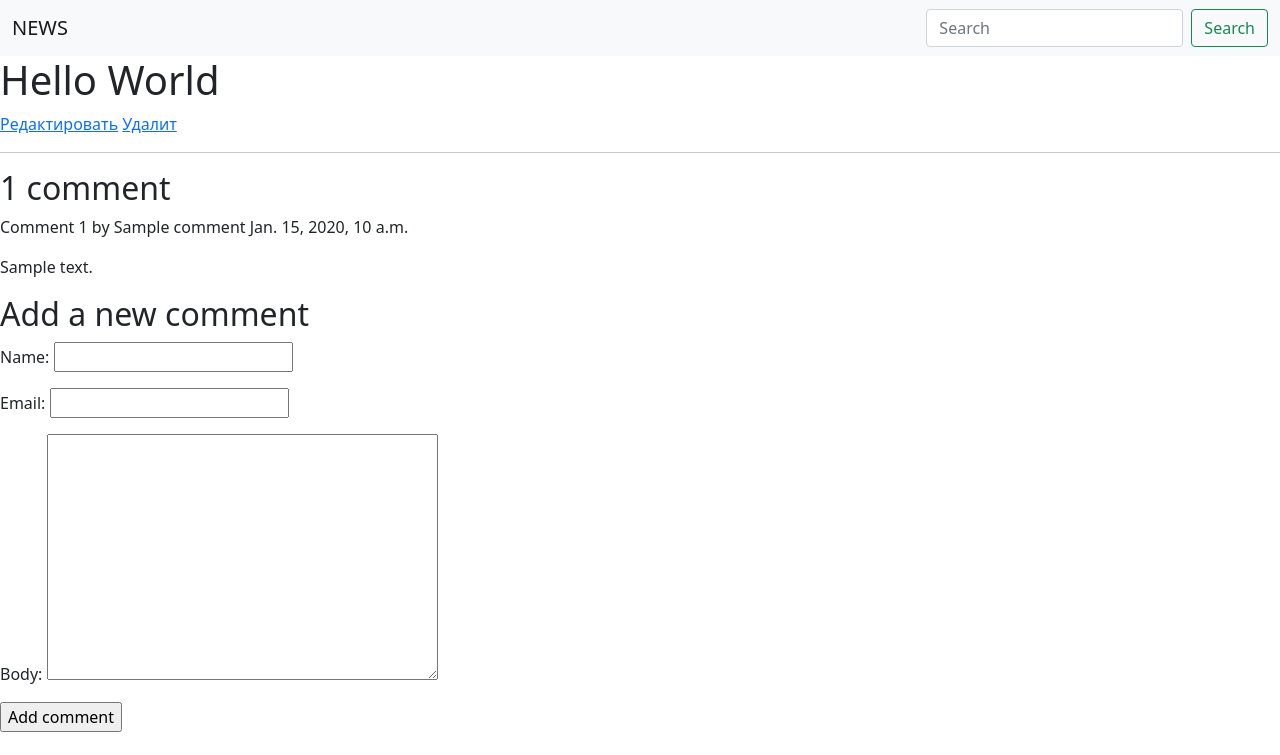
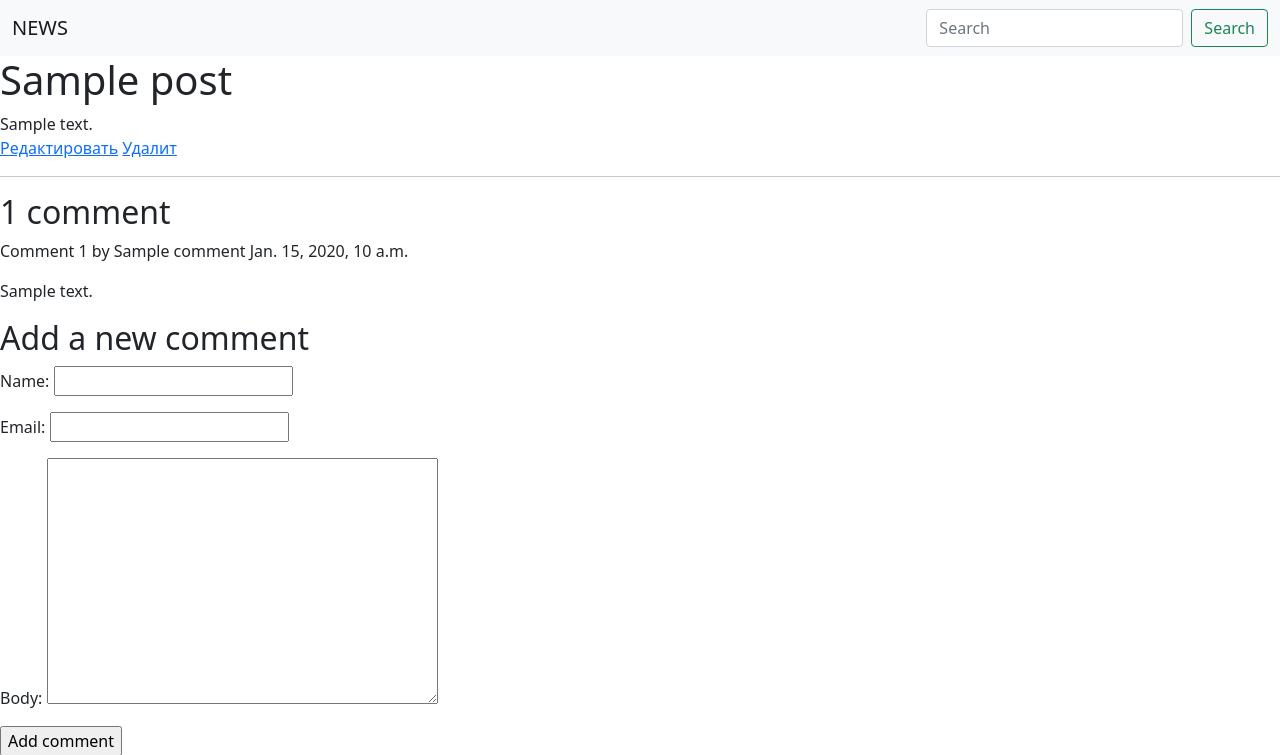
Before and after one commit to lncr/news, a Django app: page /posts/1/ in a window 1280 px wide. Shown: the top 755 px of the page. Run offline with Django 3.2, Linux system fonts and the light colour scheme; tables that the repository leaves empty hold one stand-in row (values such as "Sample post").

Commit message:
Add changes

```diff
--- a/comments/models.py
+++ b/comments/models.py
@@ -10,7 +10,7 @@ class Comment(models.Model):
     body = models.TextField()
     created = models.DateTimeField(auto_now_add=True)
     updated = models.DateTimeField(auto_now=True)
-    active = models.BooleanField(default=True)
+    is_active = models.BooleanField(default=True)
 
     def __str__(self):
         return f'Comment by {self.name} on {self.post}'
--- a/news/settings.py
+++ b/news/settings.py
@@ -65,6 +65,7 @@ TEMPLATES = [
                 'django.template.context_processors.request',
                 'django.contrib.auth.context_processors.auth',
                 'django.contrib.messages.context_processors.messages',
+                'posts.forms.add_search_form',
             ],
         },
     },
--- a/posts/forms.py
+++ b/posts/forms.py
@@ -12,3 +12,13 @@ class PostForm(forms.ModelForm):
 			'title': forms.TextInput(attrs={'class': 'form-control'}),
 			'body': forms.Textarea(attrs={'class':'form-control'}),
     }
+
+
+class SearchForm(forms.Form):
+
+    search_param = forms.CharField(widget=forms.TextInput(attrs={'class': "form-control me-2", 'type':"search", 'placeholder':"Search", 'aria-label':"Search"}))
+
+
+def add_search_form(request):
+    search_form = SearchForm()
+    return {'search_form': search_form}
--- a/posts/views.py
+++ b/posts/views.py
@@ -1,27 +1,40 @@
 from django.views import View
 from django.shortcuts import render, get_object_or_404, redirect, reverse
 from posts.models import Post
-from posts.forms import PostForm
+from posts.forms import PostForm, SearchForm
 from comments.forms import CommentForm
 
 
 def posts_list_view(request):
-    posts = Post.objects.all()
-    return render(request, 'posts/index.html', context={'posts': posts})
+    if request.method == 'GET':
+        posts = Post.objects.all()
+        return render(request, 'posts/index.html', context={'posts': posts})
+    elif request.method == 'POST':
+        search_form = SearchForm(request.POST)
+        if search_form.is_valid():
+            search_param = search_form.cleaned_data['search_param']
+            filtered_posts = Post.objects.filter(title__icontains=search_param)
+            return render(request, 'posts/index.html', context={'posts': filtered_posts})
 
 
 def post_detail_view(request, id):
     post = get_object_or_404(Post, id=id)
-    comments = post.comments.filter(active=True)
+    comments = post.comments.filter(is_active=True)
     if request.method == 'POST':
         comment_form = CommentForm(request.POST)
         if comment_form.is_valid():
             new_comment = comment_form.save(commit=False)
             new_comment.post = post
             new_comment.save()
+            return render(request,
+                    'posts/post_detail.html',
+                    {'post': post,
+                    'comments': comments,
+                    'comment_form': comment_form,
+                    'new_comment': new_comment})
     else:
         comment_form = CommentForm()
-    return render(request,
+        return render(request,
                   'posts/post_detail.html',
                   {'post': post,
                    'comments': comments,
--- a/templates/base.html
+++ b/templates/base.html
@@ -13,8 +13,11 @@
     <nav class="navbar navbar-light bg-light">
         <div class="container-fluid">
           <a class="navbar-brand">NEWS</a>
-          <form class="d-flex">
-            <input class="form-control me-2" type="search" placeholder="Search" aria-label="Search">
+          <form action="{% url 'posts_list_url' %}" method="post" class="d-flex">
+            {% csrf_token %}
+            {% for field in search_form %}
+                {{ field }}
+            {% endfor %}
             <button class="btn btn-outline-success" type="submit">Search</button>
           </form>
         </div>
--- a/templates/posts/post_detail.html
+++ b/templates/posts/post_detail.html
@@ -5,13 +5,15 @@
 {% endblock %}
 
 {% block content %}
-<h1>Hello World</h1>
+<h1>{{ post.title }}</h1>
+    <div>{{post.body}}</div>
     <a href="{% url 'post_update_url' id=post.id %}">Редактировать</a>
     <a href="{% url 'post_delete_url' id=post.id %}">Удалит</a>
     <hr>
 {% with comments.count as total_comments %}
     <h2>{{ total_comments }} comment{{ total_comments|pluralize }}</h2>
 {% endwith %}
+
 {% for comment in comments %}
     <div class="comment">
         <p class="info">
@@ -22,6 +24,7 @@
 {% empty %}
     <p>There are no comments yet.</p>
 {% endfor %}
+
 
 {% if new_comment %}
     <h2>Your comment has been added.</h2>
```
Also changed, not shown: comments/migrations/0002_rename_active_comment_is_active.py (added).
